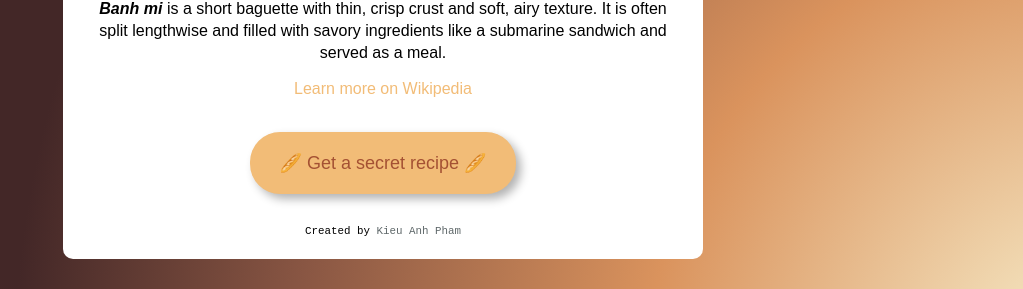
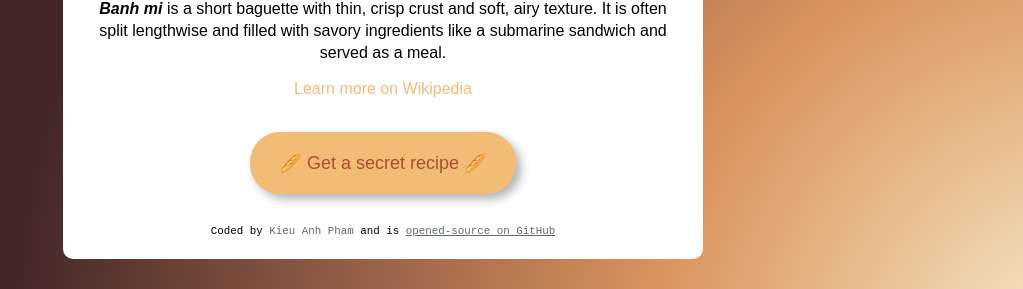
Before and after one commit to kieuanhphamm/banh-mi-project, a plain HTML site: page index.html in a window 1280 px wide. Shown: the part 542-831 px from the top of the page, without its empty margins (257-1280 px from the left). Drawn offline with Linux system fonts and the light colour scheme.

Commit message:
Update footer

```diff
--- a/index.html
+++ b/index.html
@@ -35,7 +35,15 @@
       <br />
       <button>🥖 Get a secret recipe 🥖</button>
       <div class="footer">
-        Created by <span class="creator"> Kieu Anh Pham</span>
+        Coded by <span class="creator"> Kieu Anh Pham</span>
+        <span
+          >and is
+          <a
+            class="github-source"
+            href="https://github.com/kieuanhphamm/banh-mi-project"
+            >opened-source on GitHub</a
+          >
+        </span>
       </div>
     </div>
     <script src="src/index.js"></script>
--- a/src/styles.css
+++ b/src/styles.css
@@ -81,3 +81,6 @@ button:hover {
 .creator {
   color: #5e6769;
 }
+.github-source {
+  color: #5e6769;
+}
```
